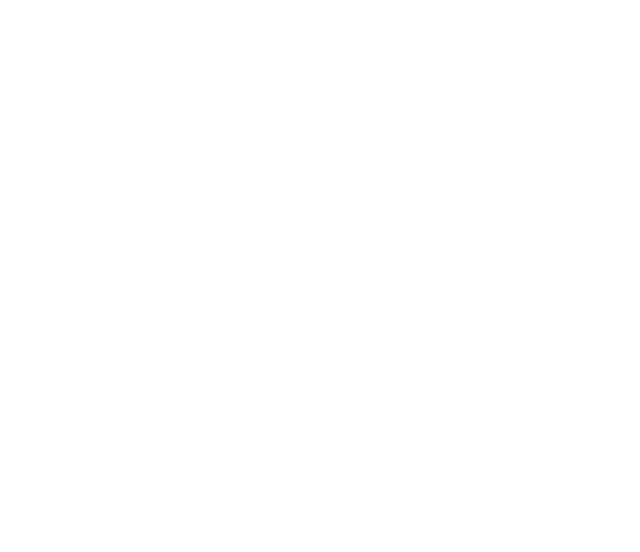
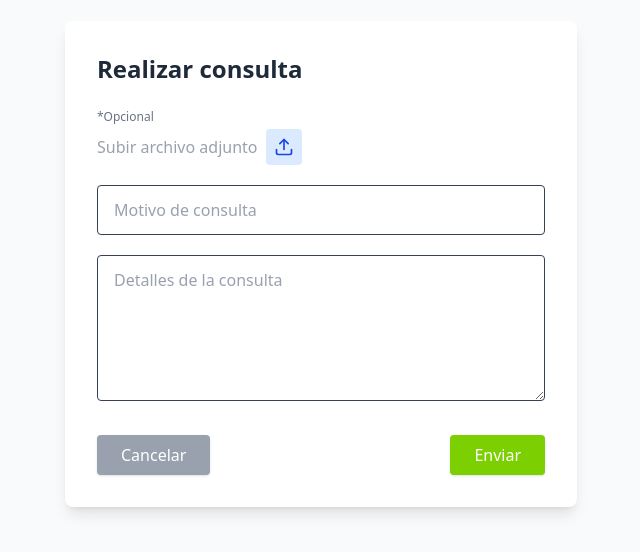
Before and after one commit to Analisis-y-diseno-de-sistemas-2/proyecto_ads2, a React (Vite) app: page /FormularioConsulta in a window 1280 px wide. Before the commit this address had no page. Shown: the part 136-688 px from the top of the page, without its empty margins (319-959 px from the left). Built offline with nearby package versions, Linux system fonts and the light colour scheme.

Commit message:
Terminado los 4 componentes

```diff
--- a/package.json
+++ b/package.json
@@ -12,17 +12,13 @@
   "dependencies": {
     "@tailwindcss/vite": "^4.1.8",
     "framer-motion": "^12.18.1",
+    "lucide-react": "^0.517.0",
     "react": "^19.1.0",
     "react-dom": "^19.1.0",
-
     "react-hook-form": "^7.57.0",
-
     "react-icons": "^5.5.0",
-
     "react-router-dom": "^7.6.2",
-
     "tailwindcss": "^4.1.8"
-
   },
   "devDependencies": {
     "@eslint/js": "^9.25.0",
--- a/src/App.jsx
+++ b/src/App.jsx
@@ -6,6 +6,9 @@ import Matricula from "./pages/matricula/Matricula";
 import Soporte from "./pages/soporte/Soporte";
 import Login from "./pages/seguridad/Login";
 import Register from "./pages/seguridad/Register";
+import Ver from "./pages/soporte/Ver_Lista";
+import Reporte from "./pages/soporte/Reporte";
+import FormularioConsulta from "./pages/soporte/Formulario_Consulta";
 
 function App() {
   return (
@@ -23,6 +26,9 @@ function App() {
           <Route path="/login" element={<Login />} />
           <Route path="/register" element={<Register />} />
         </Route>
+            <Route path="/Ver" element={<Ver/>} />
+            <Route path="/Reporte" element={<Reporte/>} />
+            <Route path="/FormularioConsulta" element={<FormularioConsulta/>}/>
       </Routes>
     </Router>
   );
--- a/src/pages/Home.jsx
+++ b/src/pages/Home.jsx
@@ -1,6 +1,8 @@
 import React from "react";
 import Botones from "../components/Botones";
 import Boton_de_bandeja from "../components/Boton_de_bandeja";
+
+
 
 function Home() {
   return (
--- /dev/null
+++ b/src/pages/soporte/Formulario_Consulta.jsx
@@ -0,0 +1,66 @@
+import { Upload } from 'lucide-react';
+
+const FormularioConsulta = () => {
+  return (
+    <div className="min-h-screen flex items-center justify-center bg-gray-50 px-4">
+      <div className="w-full max-w-lg bg-white p-8 rounded-lg shadow-lg">
+        <h2 className="text-2xl font-semibold mb-6 text-gray-800">
+          Realizar consulta
+        </h2>
+
+        <form className="space-y-5">
+
+          <div>
+            <label className="text-xs text-gray-500 block mb-1">*Opcional</label>
+            <div className="flex items-center space-x-2">
+              <span className="text-gray-400 font-medium">Subir archivo adjunto</span>
+              <button
+                type="button"
+                className="bg-blue-100 text-blue-700 p-2 rounded"
+                title="Subir archivo"
+              >
+                <Upload size={20} />
+              </button>
+            </div>
+          </div>
+
+
+          <div>
+            <input
+              type="text"
+              placeholder="Motivo de consulta"
+              className="w-full border rounded px-4 py-3 text-gray-700 placeholder-gray-400 focus:outline-none focus:ring-2 focus:ring-lime-500"
+            />
+          </div>
+
+
+          <div>
+            <textarea
+              placeholder="Detalles de la consulta"
+              rows={5}
+              className="w-full border rounded px-4 py-3 text-gray-700 placeholder-gray-400 focus:outline-none focus:ring-2 focus:ring-lime-500"
+            />
+          </div>
+
+
+          <div className="flex justify-between pt-2">
+            <button
+              type="button"
+              className="bg-gray-400 hover:bg-gray-500 text-white px-6 py-2 rounded shadow"
+            >
+              Cancelar
+            </button>
+            <button
+              type="submit"
+              className="bg-lime-500 hover:bg-lime-600 text-white px-6 py-2 rounded shadow"
+            >
+              Enviar
+            </button>
+          </div>
+        </form>
+      </div>
+    </div>
+  );
+};
+
+export default FormularioConsulta;
--- /dev/null
+++ b/src/pages/soporte/Reporte.jsx
@@ -0,0 +1,18 @@
+import { CheckCircle } from 'lucide-react';
+
+const Reporte = () => {
+  return (
+    <div className="flex items-center justify-center min-h-screen bg-white">
+      <div className="bg-gray-100 p-12 rounded-xl flex justify-center items-center h-64 w-[500px] shadow-md">
+        <div className="text-center flex items-center space-x-4">
+          <span className="text-lime-600 font-semibold text-2xl leading-tight">
+            Se ha enviado <br /> el Reporte
+          </span>
+          <CheckCircle className="text-lime-600 w-8 h-8" />
+        </div>
+      </div>
+    </div>
+  );
+};
+
+export default Reporte;
--- /dev/null
+++ b/src/pages/soporte/Ver_Lista.jsx
@@ -0,0 +1,23 @@
+import React from "react";
+
+function Ver_Lista() {
+  return (
+    <div className="flex items-center justify-center h-screen bg-gray-200">
+      <div className="bg-gray-100 p-4 flex items-center justify-between rounded shadow-sm w-[700px]">
+        {/* Información */}
+        <div className="flex space-x-6 text-sm text-gray-700">
+          <span><strong>Tipo:</strong> Registro de queja</span>
+          <span><strong>Fecha:</strong> 23/11/20</span>
+          <span><strong>Estado:</strong> <span className="text-red-600 font-semibold">Pendiente</span></span>
+        </div>
+
+        {/* Botón */}
+        <button className="bg-blue-800 hover:bg-blue-900 text-white px-4 py-1 rounded shadow">
+          Ver
+        </button>
+      </div>
+    </div>
+  );
+}
+
+export default Ver_Lista;
```
Also changed, not shown: src/index.css (line endings or trailing spaces), 1 other file (tests, documents, lock files or other folders).
